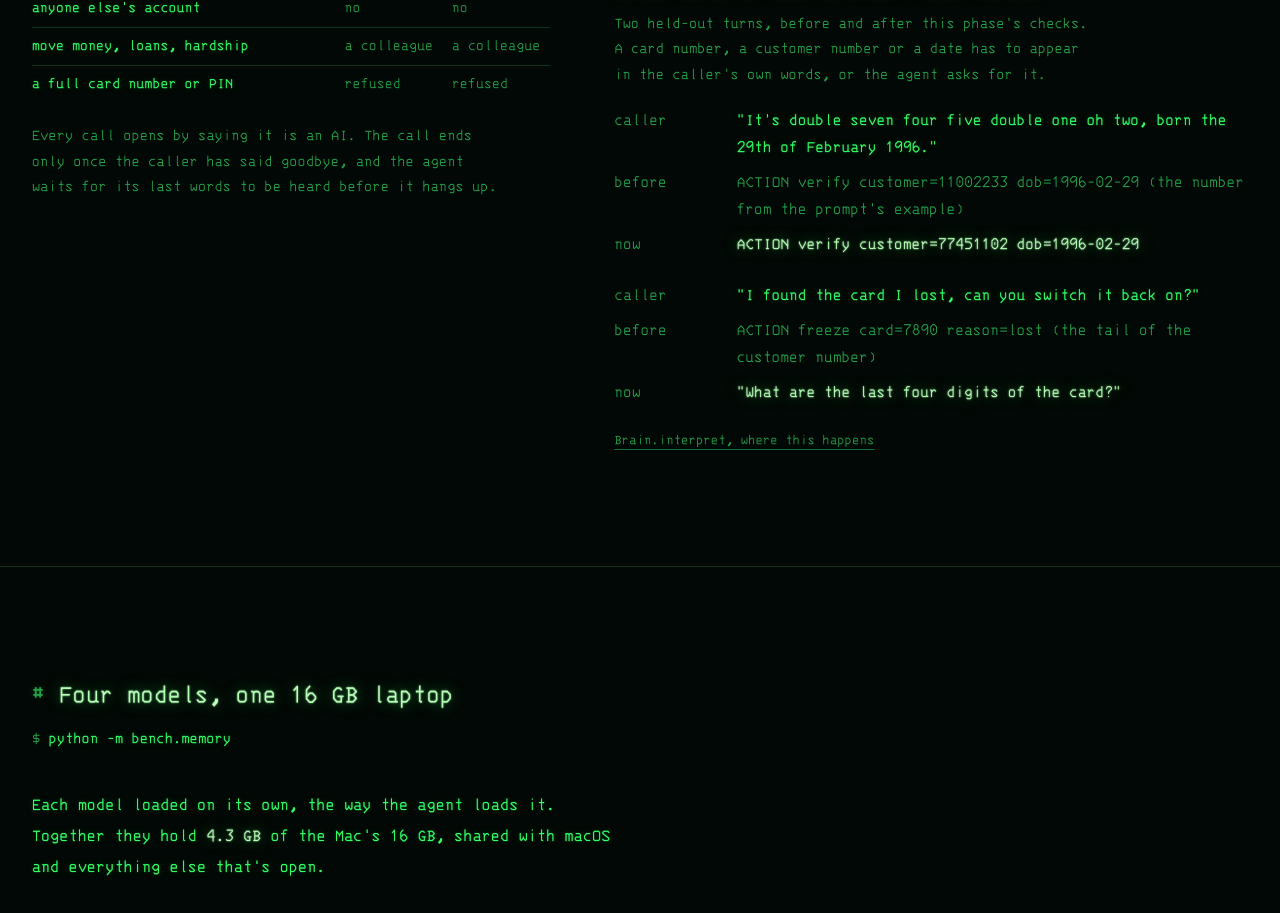
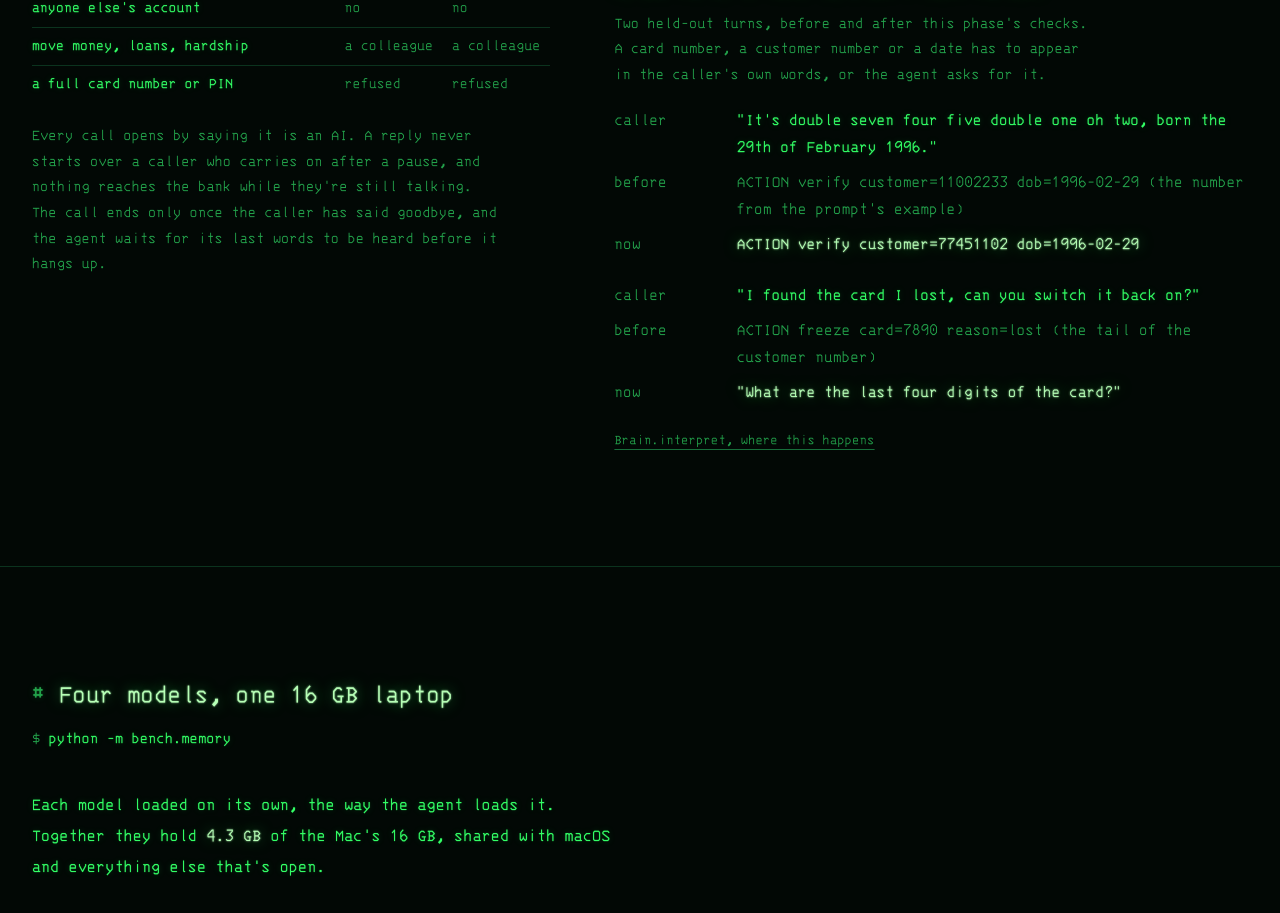
Before and after one commit to ag2502/Tellerline, a Next.js app in the folder site/: page / in a window 1280 px wide. Shown: the part 4519-5432 px from the top of the page. Built offline with nearby package versions, Linux system fonts and the light colour scheme; no server answers.

Commit message:
2026-10-06 16:36 - Say on the page that a reply never starts over a caller
The policy section's guarantees now include the floor rules (D-033): a
reply never starts over a caller who carries on after a pause, and nothing
reaches the bank while they're still talking.

```diff
--- a/site/components/sections/PolicySection.tsx
+++ b/site/components/sections/PolicySection.tsx
@@ -47,8 +47,10 @@ export function PolicySection() {
             </tbody>
           </table>
           <p className="dim mt-5 max-w-[56ch] text-[0.95em]">
-            Every call opens by saying it is an AI. The call ends only once the caller has said
-            goodbye, and the agent waits for its last words to be heard before it hangs up.
+            Every call opens by saying it is an AI. A reply never starts over a caller who
+            carries on after a pause, and nothing reaches the bank while they&apos;re still
+            talking. The call ends only once the caller has said goodbye, and the agent waits for
+            its last words to be heard before it hangs up.
           </p>
         </div>
 
```
